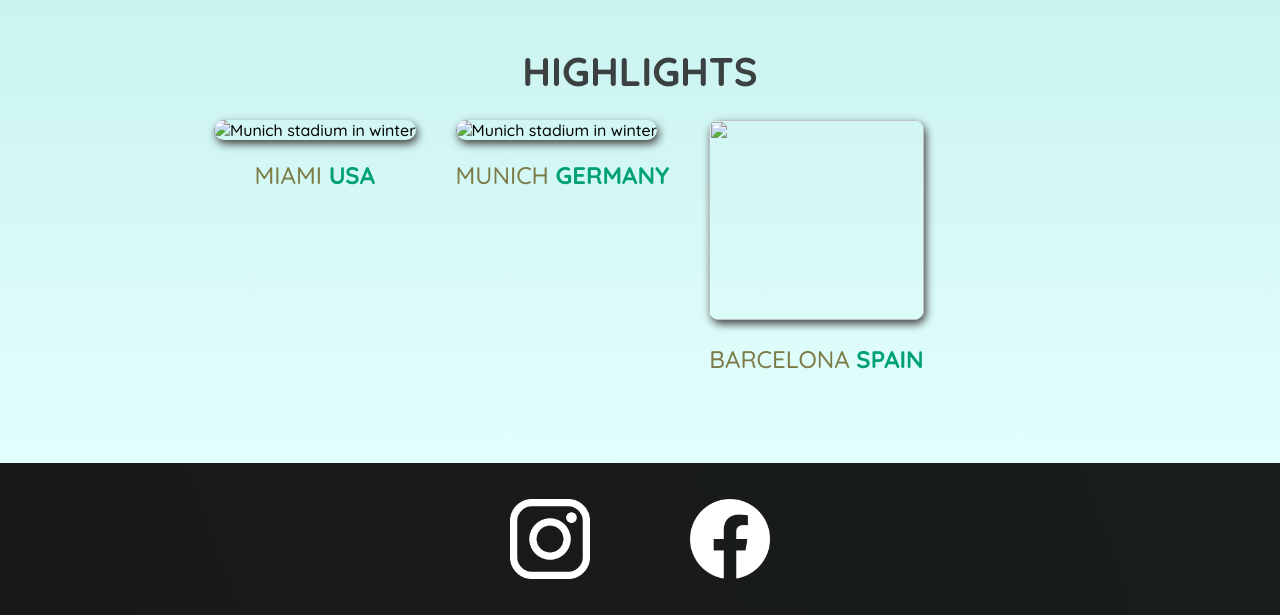
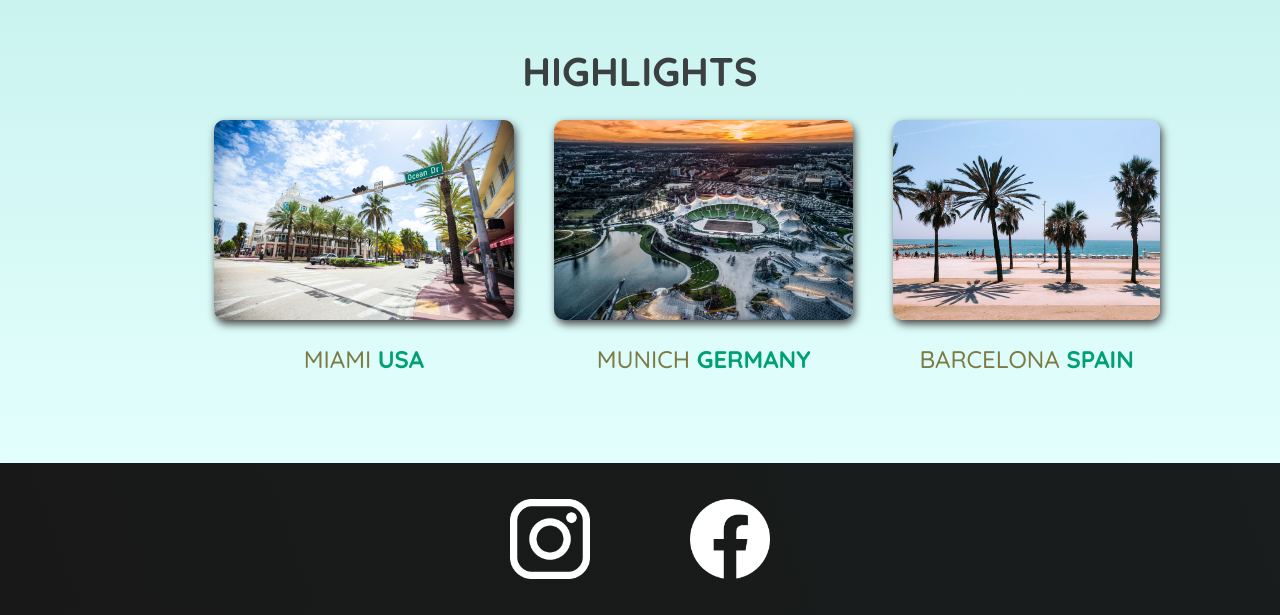
Before and after one commit to NJ3609/web-dev-github, a plain HTML site: page index.html in a window 1280 px wide. Shown: the part 802-1417 px from the top of the page. Drawn offline with Linux system fonts and the light colour scheme.

Commit message:
added index images

```diff
--- a/index.html
+++ b/index.html
@@ -35,18 +35,21 @@
         <h2>highlights</h2>
         <ul id="NJ">
           <li class="NJ">
-            <img src="/images/icons/miami.jpg" alt="Munich stadium in winter" />
+            <img
+              src="/images/places/miami.jpg"
+              alt="Munich stadium in winter"
+            />
             <p>Miami <strong>USA</strong></p>
           </li>
           <li class="NJ">
             <img
-              src="/images/icons/munich.jpg"
+              src="/images/places/munich.jpg"
               alt="Munich stadium in winter"
             />
             <p>Munich <strong>Germany</strong></p>
           </li>
           <li class="NJ">
-            <img src="/images/icons/barcelona.jpg" />
+            <img src="/images/places/barcelona.jpg" />
             <p>Barcelona <strong>Spain</strong></p>
           </li>
         </ul>
```
